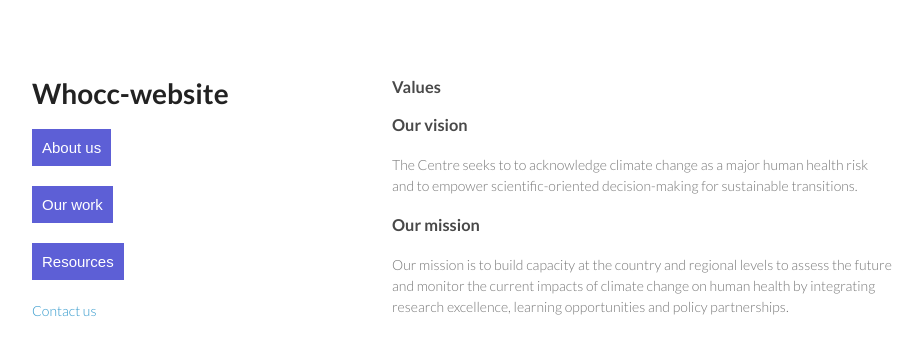
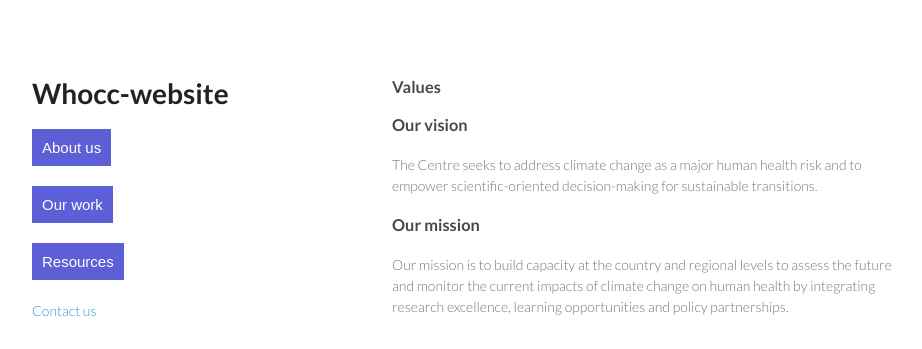
Before and after one commit to ivanhanigan/whocc-cchia-draft-website, a Jekyll site: the page built from values.md, in a window 1280 px wide. Shown: the top 349 px of the page, without its empty margins (178-1100 px from the left). Built offline with Jekyll 4.4.1, drawn with Linux system fonts in a browser that asks for light colours.

Commit message:
Update values.md

```diff
--- a/values.md
+++ b/values.md
@@ -6,7 +6,7 @@ title: Values
 
 ### Our vision
 
-The Centre seeks to to acknowledge climate change as a major human health risk and to empower scientific-oriented decision-making for sustainable transitions.
+The Centre seeks to address climate change as a major human health risk and to empower scientific-oriented decision-making for sustainable transitions.
 
 ### Our mission
 
```
